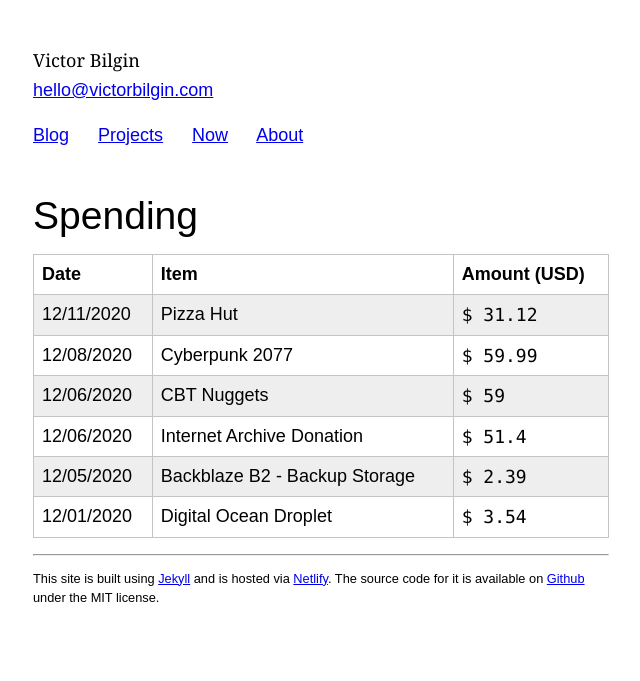
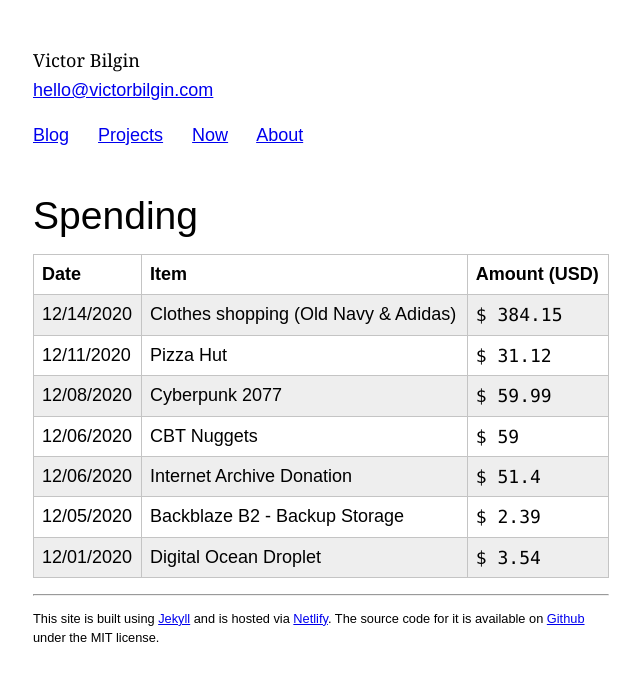
Before and after one commit to vbilgin/vb-v7, a Jekyll site: the page built from _projects/spending.html, in a window 1280 px wide. Shown: the top 681 px of the page, without its empty margins (319-959 px from the left). Built offline with Jekyll 4.4.1, drawn with Linux system fonts in a browser that asks for light colours.

Commit message:
Added expenses for today

```diff
--- a/_data/spending.yml
+++ b/_data/spending.yml
@@ -16,3 +16,6 @@
 - date: 2020-12-11
   name: Pizza Hut
   amount: 31.12
+- date: 2020-12-14
+  name: Clothes shopping (Old Navy & Adidas)
+  amount: 384.15
```
